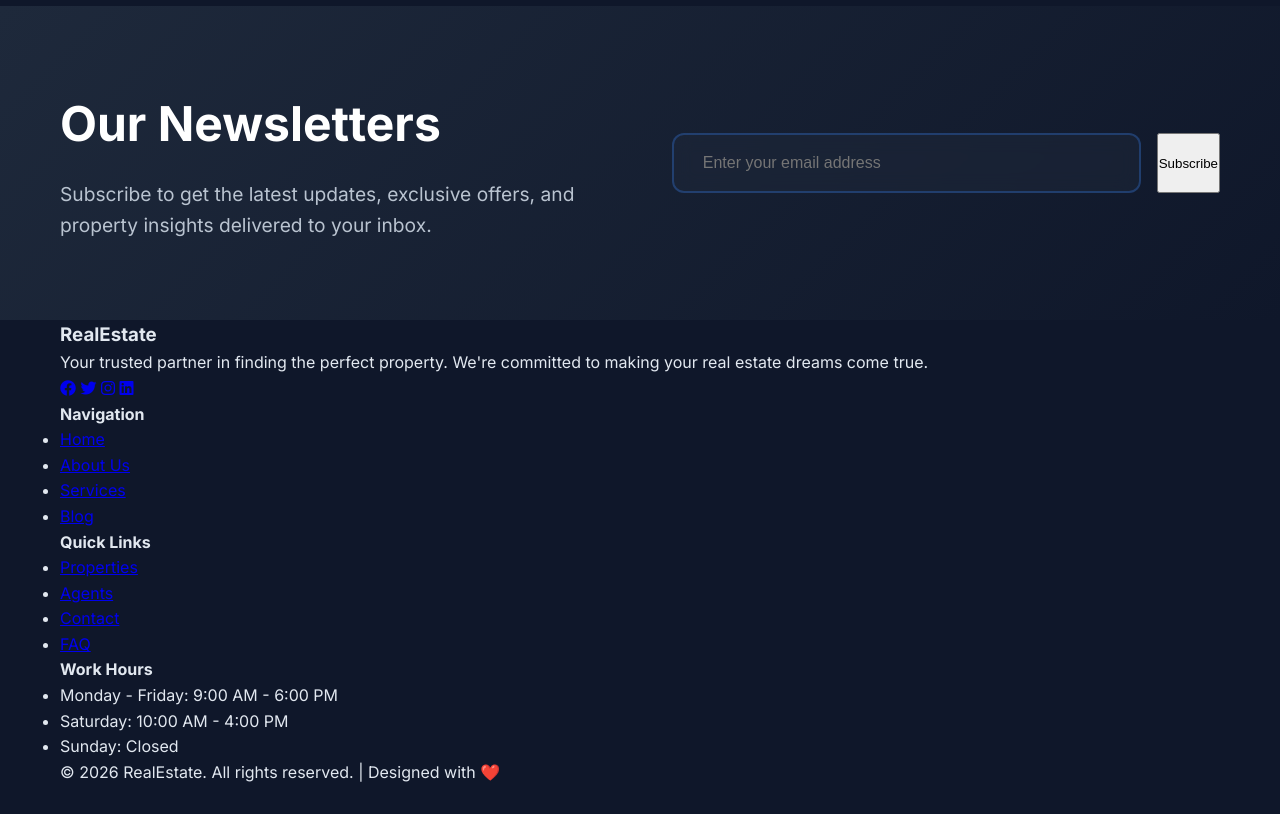
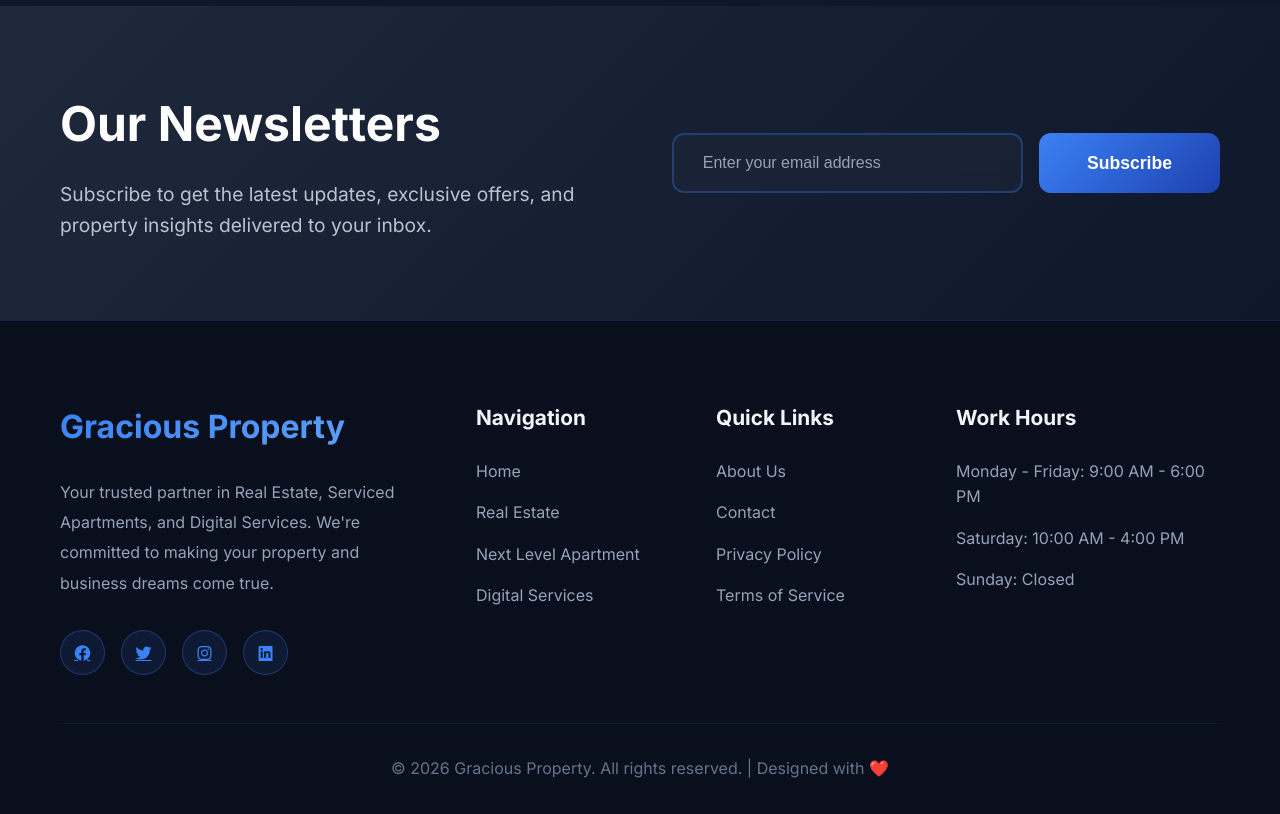
Before and after one commit to veraogamune/Gracious-Property-Website, a plain HTML site: page index.html in a window 1280 px wide. Shown: the part 6420-7234 px from the top of the page. Before the commit the page ends 7205 px from the top, so only its background shows below. Drawn offline with Linux system fonts and the light colour scheme.

Commit message:
Completed dark theme transformation with full styling for newsletter and footer

```diff
--- a/css/style.css
+++ b/css/style.css
@@ -1004,4 +1004,128 @@ body {
     border-radius: 12px;
     font-size: 1rem;
     outline: none;
-    color
+    color: white;
+    transition: all 0.3s;
+}
+
+.newsletter-form input::placeholder {
+    color: #94a3b8;
+}
+
+.newsletter-form input:focus {
+    border-color: #3b82f6;
+    background: rgba(30, 41, 59, 0.7);
+}
+
+.newsletter-form button {
+    background: linear-gradient(135deg, #3b82f6 0%, #1e40af 100%);
+    color: white;
+    padding: 1.2rem 3rem;
+    border: none;
+    border-radius: 12px;
+    font-size: 1.1rem;
+    font-weight: 600;
+    cursor: pointer;
+    transition: all 0.3s;
+    white-space: nowrap;
+}
+
+.newsletter-form button:hover {
+    transform: translateY(-3px);
+    box-shadow: 0 10px 25px rgba(59, 130, 246, 0.4);
+}
+
+/* Footer */
+.footer {
+    background: #0a0f1e;
+    color: white;
+    padding: 5rem 0 2rem;
+    border-top: 1px solid rgba(59, 130, 246, 0.2);
+}
+
+.footer-content {
+    display: grid;
+    grid-template-columns: 2fr 1fr 1fr 1.5fr;
+    gap: 4rem;
+    margin-bottom: 3rem;
+}
+
+.footer-column h3 {
+    font-size: 2rem;
+    margin-bottom: 1.5rem;
+    background: linear-gradient(135deg, #3b82f6 0%, #60a5fa 100%);
+    -webkit-background-clip: text;
+    -webkit-text-fill-color: transparent;
+    background-clip: text;
+}
+
+.footer-column h4 {
+    font-size: 1.3rem;
+    margin-bottom: 1.5rem;
+    color: #f1f5f9;
+}
+
+.footer-column p {
+    color: #94a3b8;
+    line-height: 1.9;
+    margin-bottom: 2rem;
+}
+
+.footer-social {
+    display: flex;
+    gap: 1rem;
+}
+
+.footer-social a {
+    width: 45px;
+    height: 45px;
+    background: rgba(59, 130, 246, 0.1);
+    border: 1px solid rgba(59, 130, 246, 0.3);
+    border-radius: 50%;
+    display: flex;
+    align-items: center;
+    justify-content: center;
+    color: #3b82f6;
+    transition: all 0.3s;
+}
+
+.footer-social a:hover {
+    background: #3b82f6;
+    color: white;
+    transform: translateY(-5px);
+    box-shadow: 0 10px 25px rgba(59, 130, 246, 0.4);
+}
+
+.footer-column ul {
+    list-style: none;
+}
+
+.footer-column ul li {
+    margin-bottom: 1rem;
+}
+
+.footer-column ul li a {
+    color: #94a3b8;
+    text-decoration: none;
+    transition: all 0.3s;
+}
+
+.footer-column ul li a:hover {
+    color: #3b82f6;
+    padding-left: 8px;
+}
+
+.work-hours li {
+    color: #94a3b8;
+    margin-bottom: 1rem;
+}
+
+.footer-bottom {
+    border-top: 1px solid rgba(59, 130, 246, 0.1);
+    padding-top: 2rem;
+    text-align: center;
+}
+
+.footer-bottom p {
+    color: #64748b;
+}
--- a/index.html
+++ b/index.html
@@ -412,8 +412,8 @@
         <div class="container">
             <div class="footer-content">
                 <div class="footer-column">
-                    <h3>RealEstate</h3>
-                    <p>Your trusted partner in finding the perfect property. We're committed to making your real estate dreams come true.</p>
+                    <h3>Gracious Property</h3>
+                    <p>Your trusted partner in Real Estate, Serviced Apartments, and Digital Services. We're committed to making your property and business dreams come true.</p>
                     <div class="footer-social">
                         <a href="#"><i class="fab fa-facebook"></i></a>
                         <a href="#"><i class="fab fa-twitter"></i></a>
@@ -426,19 +426,19 @@
                     <h4>Navigation</h4>
                     <ul>
                         <li><a href="#home">Home</a></li>
-                        <li><a href="#about">About Us</a></li>
-                        <li><a href="#services">Services</a></li>
-                        <li><a href="#blog">Blog</a></li>
+                        <li><a href="#real-estate">Real Estate</a></li>
+                        <li><a href="#apartments">Next Level Apartment</a></li>
+                        <li><a href="#digital">Digital Services</a></li>
                     </ul>
                 </div>
 
                 <div class="footer-column">
                     <h4>Quick Links</h4>
                     <ul>
-                        <li><a href="#">Properties</a></li>
-                        <li><a href="#">Agents</a></li>
-                        <li><a href="#">Contact</a></li>
-                        <li><a href="#">FAQ</a></li>
+                        <li><a href="#about">About Us</a></li>
+                        <li><a href="#contact">Contact</a></li>
+                        <li><a href="#">Privacy Policy</a></li>
+                        <li><a href="#">Terms of Service</a></li>
                     </ul>
                 </div>
 
@@ -453,7 +453,7 @@
             </div>
 
             <div class="footer-bottom">
-                <p>&copy; 2026 RealEstate. All rights reserved. | Designed with ❤️</p>
+                <p>&copy; 2026 Gracious Property. All rights reserved. | Designed with ❤️</p>
             </div>
         </div>
     </footer>
```
